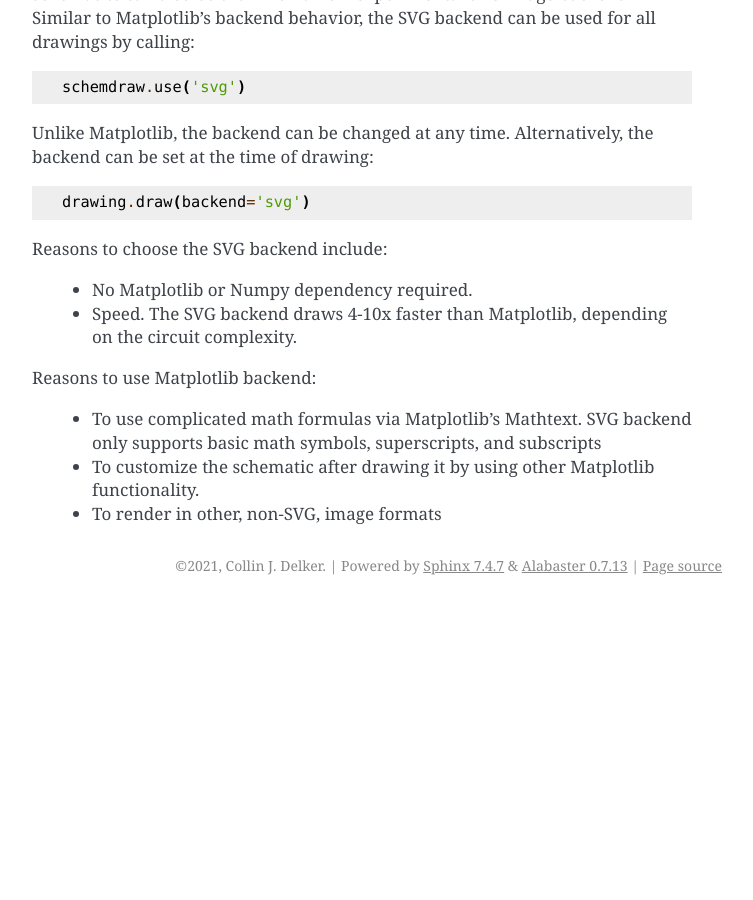
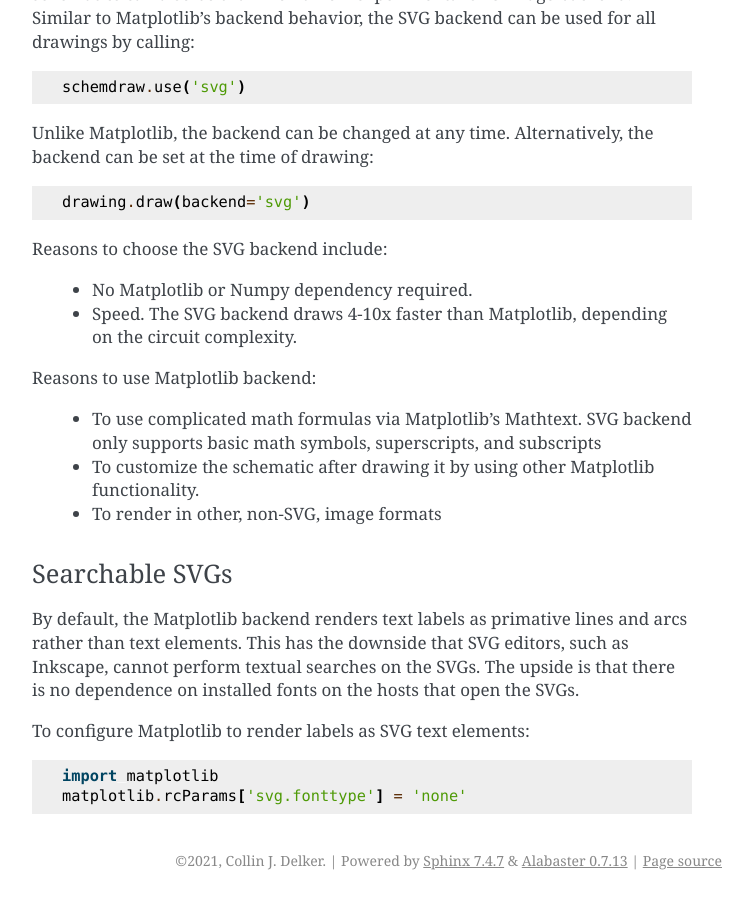
Before and after one commit to cdelker/schemdraw, a Sphinx documentation site: the page built from docs/usage/start.rst, in a window 1280 px wide and 900 px high, scrolled down 3258 px. Shown: the whole window, without its empty margins (388-1141 px from the left). Built offline with Sphinx 7.4.7, drawn with Linux system fonts in a browser that asks for light colours; pages that are not in the unit, such as notebooks, are missing from menus; before the commit the page ends 3863 px from its top, so only the background shows below that.

Commit message:
Add matplotlib instructions to output SVG text elements

```diff
--- a/docs/usage/start.rst
+++ b/docs/usage/start.rst
@@ -178,3 +178,17 @@ Reasons to use Matplotlib backend:
     - To use complicated math formulas via Matplotlib's Mathtext. SVG backend only supports basic math symbols, superscripts, and subscripts
     - To customize the schematic after drawing it by using other Matplotlib functionality.
     - To render in other, non-SVG, image formats
+
+Searchable SVGs
+***************
+
+By default, the Matplotlib backend renders text labels as primative lines and arcs rather than text elements. This has the downside
+that SVG editors, such as Inkscape, cannot perform textual searches on the SVGs. The upside is that there is no dependence on
+installed fonts on the hosts that open the SVGs.
+
+To configure Matplotlib to render labels as SVG text elements:
+
+.. code-block:: python
+
+    import matplotlib
+    matplotlib.rcParams['svg.fonttype'] = 'none'
```
